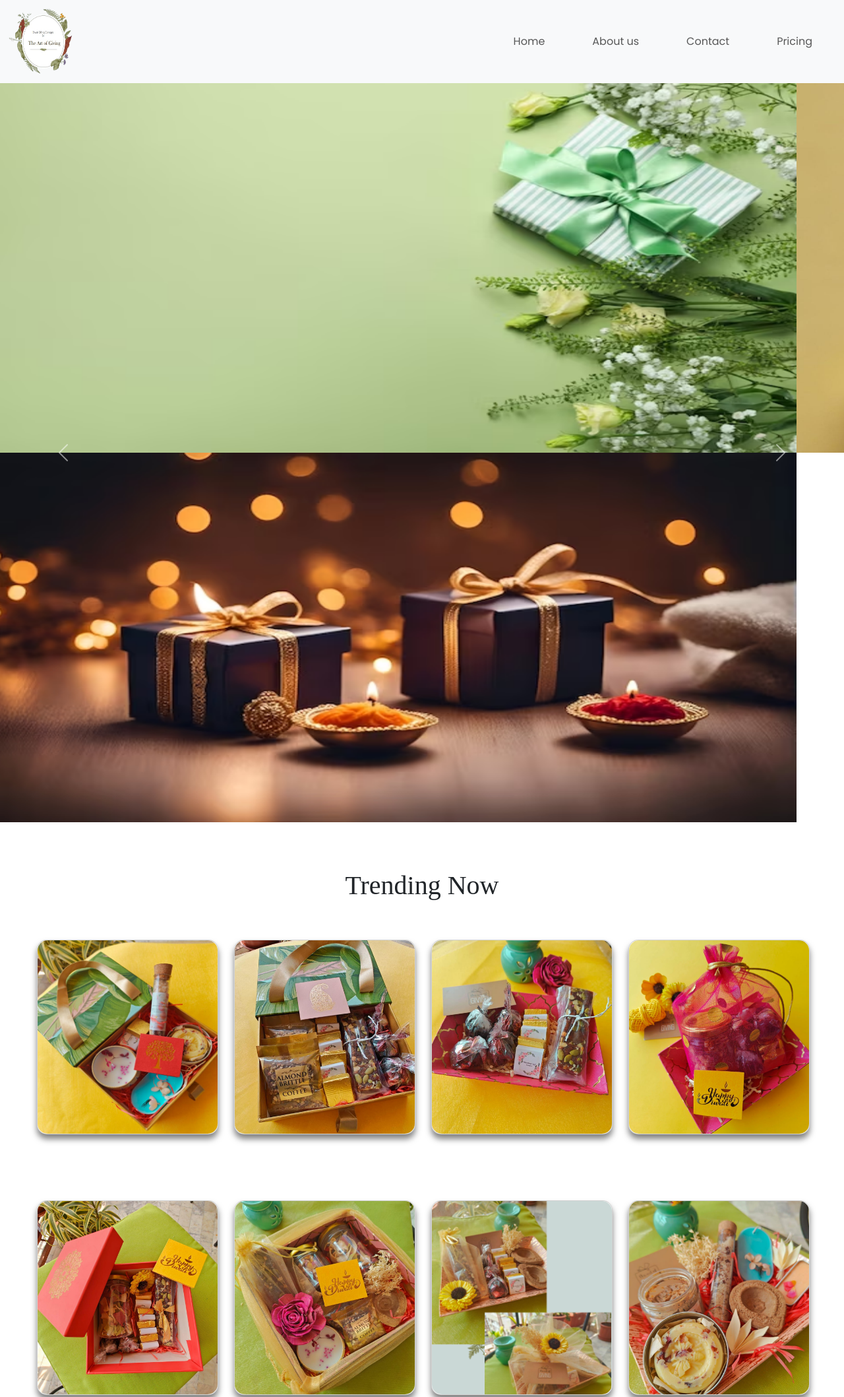
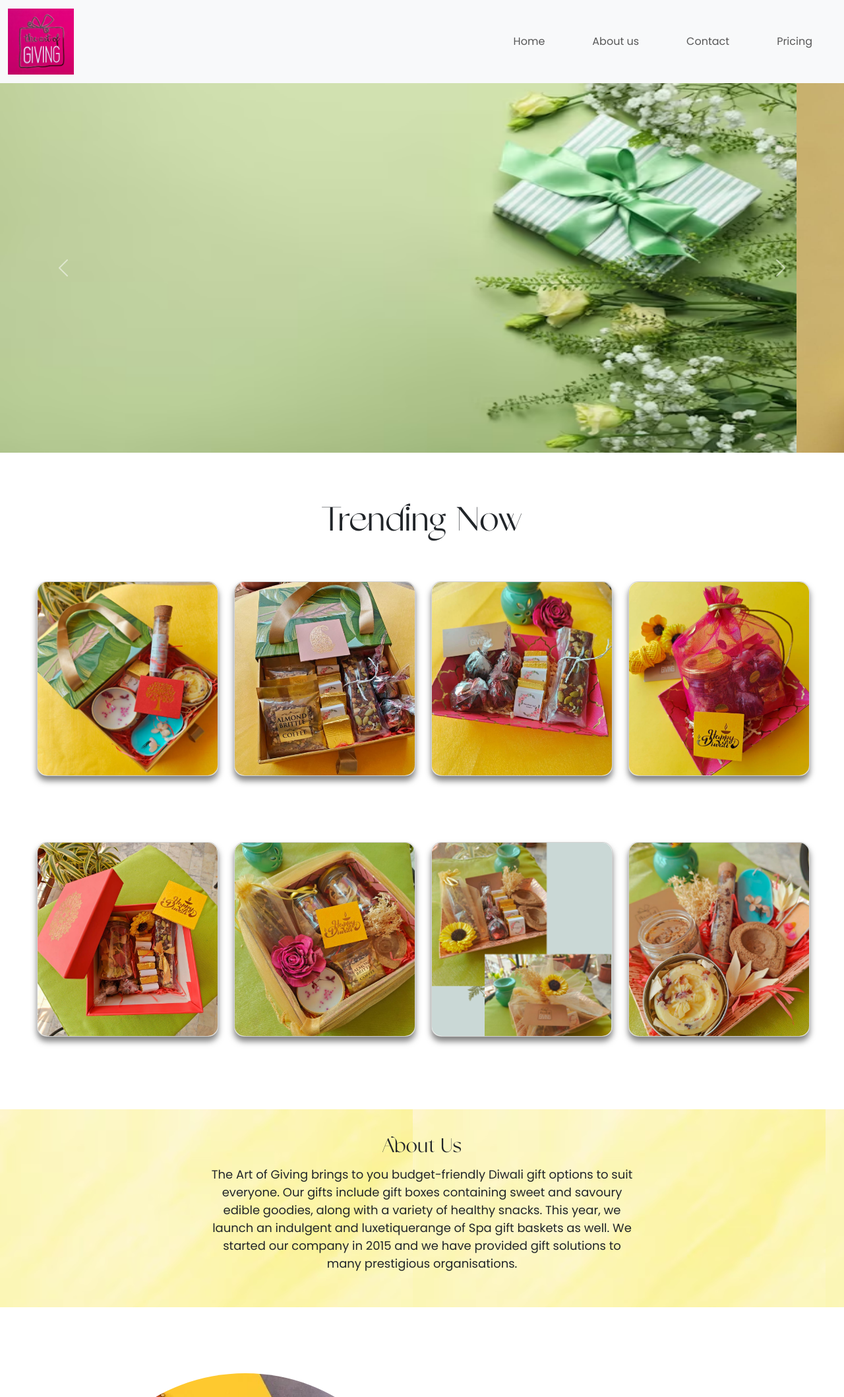
Before and after one commit to karan-bora21/Art-of-Giving, a plain HTML site: page index.html in a window 1280 px wide. Shown: the top 2117 px of the page at 66% size. Drawn offline with nearby package versions, Linux system fonts and the light colour scheme.

Commit message:
Font changed

```diff
--- a/CSS/styles.css
+++ b/CSS/styles.css
@@ -1,10 +1,17 @@
+@font-face {
+    font-family: myFirstFont;
+    src: url("../GalleryModern.otf");
+}
+
 h1 {
-    font-family:'gallery_modernregular!important';
+    font-family:'myFirstFont'!important;
     font-weight:400;
+    font-size: 3.4rem;
+
 }
 
 h2 {
-    font-family:'gallery_modernregular!important';
+    font-family:'myFirstFont'!important;;
     font-weight:400;
 }
 
@@ -13,12 +20,12 @@ p {
 }
 
 h5 {
-    font-family:'gallery_modernregular!important';
+    font-family:'myFirstFont'!important;;
     font-weight:700;
 }
 
 h4 {
-    font-family:'gallery_modernregular!important';
+    font-family:'myFirstFont'!important;;
     font-weight:400;
 }
 
--- a/index.html
+++ b/index.html
@@ -21,7 +21,7 @@
     <div class="part-1">
         <nav class="navbar navbar-expand-lg bg-body-tertiary">
             <div class="container-fluid">
-              <a class="navbar-brand" href="#"><img src="Images/Screenshot_2023-12-31_114905-removebg-preview.png" alt="" width="100" height="100"></a>
+              <a class="navbar-brand" href="#"><img src="Images/logo.png" alt="" width="100" height="100"></a>
               <button class="navbar-toggler" type="button" data-bs-toggle="collapse" data-bs-target="#navbarNav" aria-controls="navbarNav" aria-expanded="false" aria-label="Toggle navigation">
                 <span class="navbar-toggler-icon"></span>
               </button>
@@ -49,7 +49,6 @@
             <div class="carousel-inner">
               <div class="carousel-item active">
                 <img src="Images/carousel-1.avif" class="d-block w-100 carousel-img" alt="...">
-                <img src="Images/c1.avif" class="d-block w-100 carousel-img" alt="...">
               </div>
               <div class="carousel-item">
                 <img src="Images/carousel-2.jpg" class="d-block w-100 carousel-img" alt="...">
@@ -305,7 +304,7 @@
         <footer>
             <div class="row f1">
                 <div class="col-6">
-                    <h1>@art_of_giving</h1>
+                    <h1>@art _ of _ giving</h1>
                 </div>
                 <div class="col-6 footer-logo">
                     <img src="https://www.boxupgifting.com/cdn/shop/files/999.png?v=1675325528" alt="">
```
Also changed, not shown: Gallery-Italic.ttf (added), Gallery.ttf (added), GalleryModern.otf (added), Images/logo.png (added).
